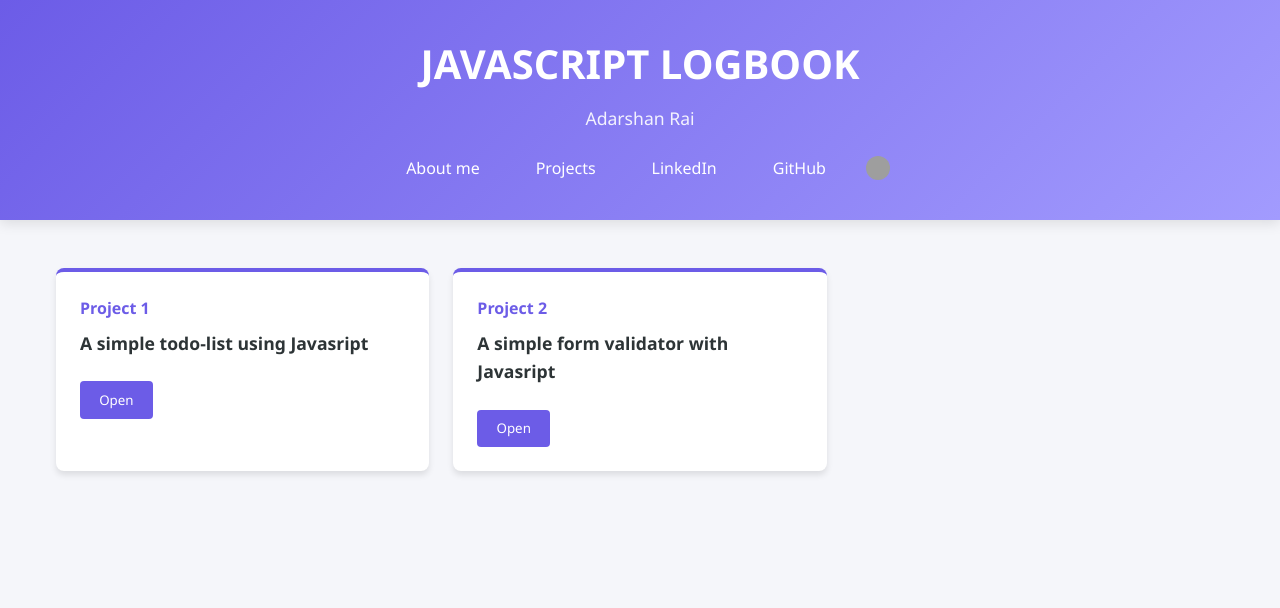
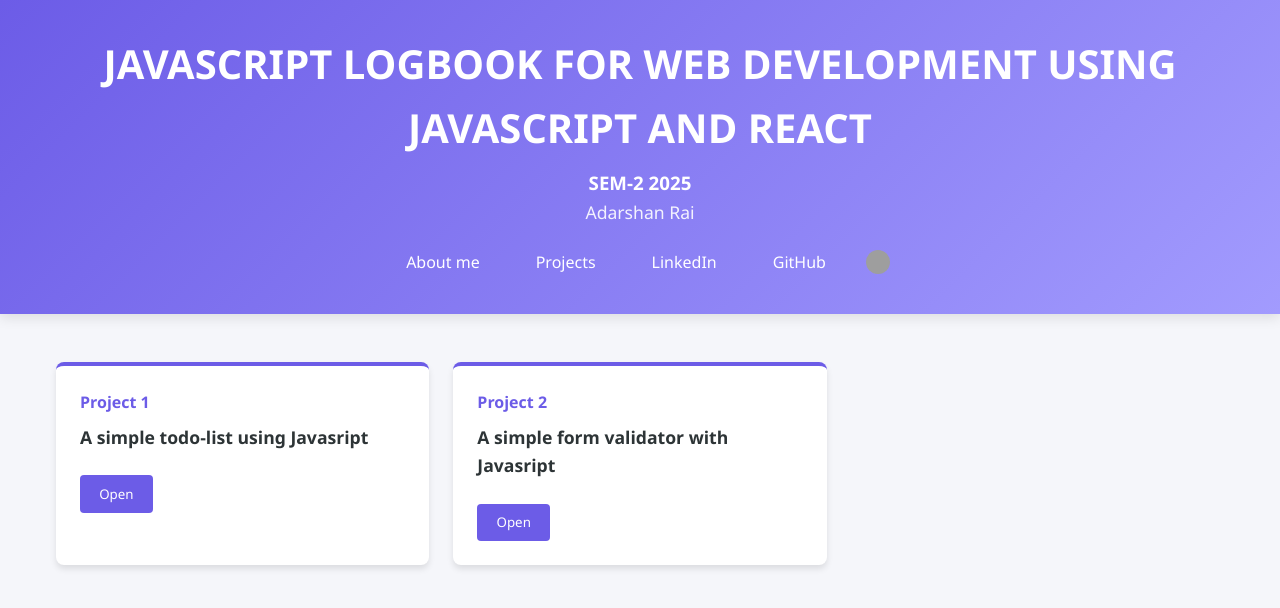
Before and after one commit to adarshanrai/sem2repo, a plain HTML site: page index.html in a window 1280 px wide. Drawn offline with Linux system fonts and the light colour scheme; grey boxes are pictures that could not be loaded.

Commit message:
Update index.html

```diff
--- a/index.html
+++ b/index.html
@@ -162,7 +162,8 @@
 <body>
 
     <header>
-        <h1>JAVASCRIPT LOGBOOK</h1>
+        <h1>JAVASCRIPT LOGBOOK FOR WEB DEVELOPMENT USING JAVASCRIPT AND REACT</h1>
+    <h3>SEM-2 2025</h3>
         <p>Adarshan Rai</p>
 
         <nav>
```
